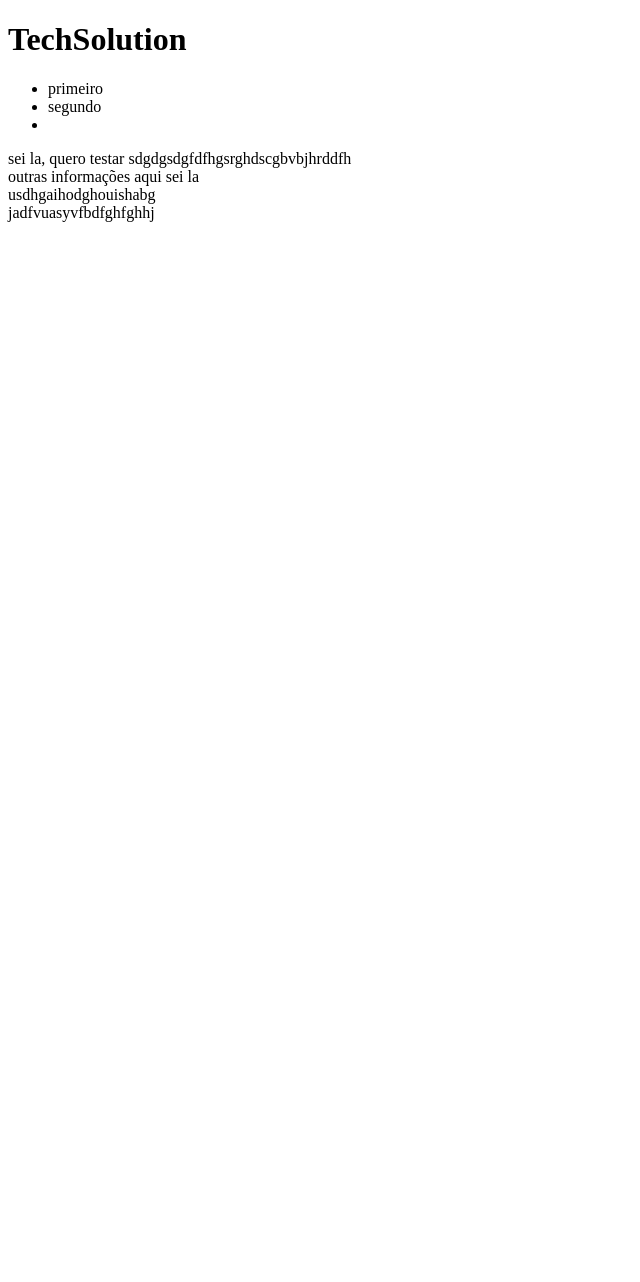
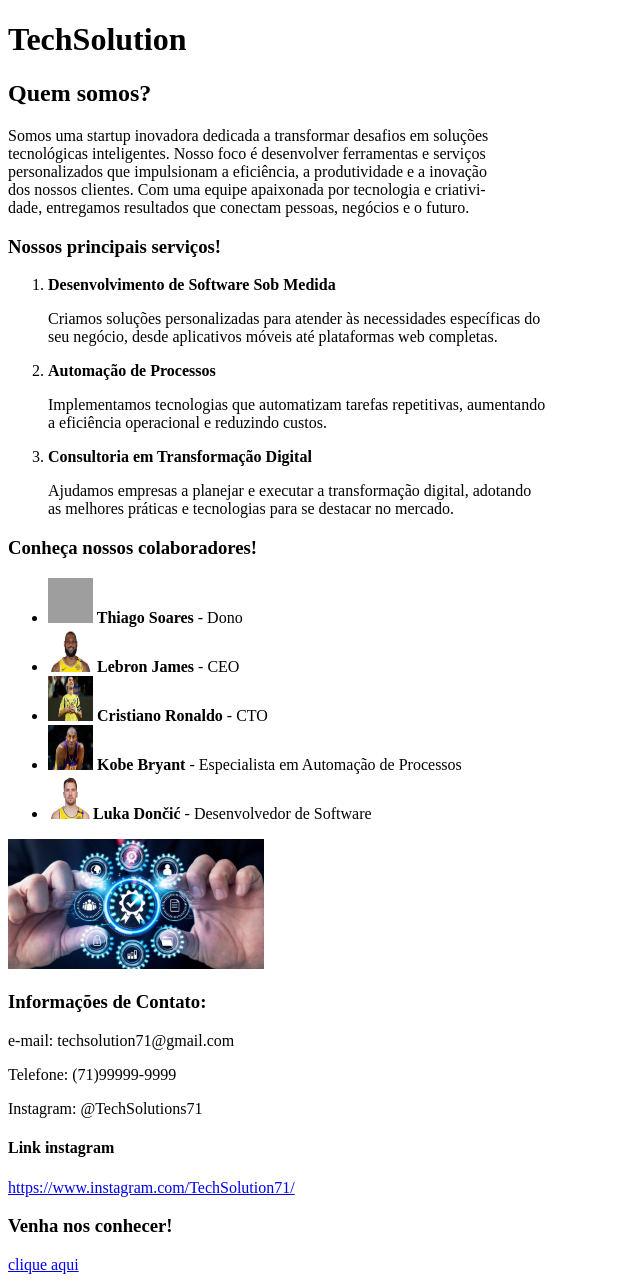
Before and after one commit to ThiagoOlSoa/aulasFrontEnd, a plain HTML site: page index.html in a window 1280 px wide. Shown: the whole page, without its empty margins (0-640 px from the left). Before the commit the page ends 800 px from the top, so only its background shows below. Drawn offline with Linux system fonts and the light colour scheme; grey boxes are pictures that could not be loaded; files whose address does not match are found by name.

Commit message:
techsolutions

```diff
--- a/index.html
+++ b/index.html
@@ -4,30 +4,39 @@
     <meta charset="UTF-8">
     <meta http-equiv="X-UA-Compatible" content="IE=edge">
     <meta name="viewport" content="width=device-width, initial-scale=1.0">
-    <title>Aula2</title>
+    <title>TechSolution</title>
 </head>
-<body>
-    <header>
-        <h1>TechSolution</h1>
-    </header>
-    <nav>
+    <body>
+        <header>
+            <h1>TechSolution</h1>
+        </header>
+        <h2>Quem somos?</h2>
+        <p>Somos uma startup inovadora dedicada a transformar desafios  em soluções <br>tecnológicas inteligentes. Nosso foco é desenvolver ferramentas e serviços <br>personalizados que impulsionam a eficiência, a produtividade e a inovação <br>dos nossos clientes. Com uma equipe apaixonada por tecnologia e criativi-<br>dade, entregamos resultados que conectam pessoas, negócios e o futuro.</p>
+        <h3>Nossos principais serviços!</h3>
+        <ol>
+            <li><b>Desenvolvimento de Software Sob Medida</b></li>
+                <p>Criamos soluções personalizadas para atender às necessidades específicas do <br>seu negócio, desde aplicativos móveis até plataformas web completas.</p>
+            <li><b>Automação de Processos</b></li>
+            <p>Implementamos tecnologias que automatizam tarefas repetitivas, aumentando<br>a eficiência operacional e reduzindo custos.</p>
+            <li><b>Consultoria em Transformação Digital</b></li>
+            <p>Ajudamos empresas a planejar e executar a transformação digital, adotando <br>as melhores práticas e tecnologias para se destacar no mercado.</p>
+        </ol>
+        <h3>Conheça nossos colaboradores!</h3>
         <ul>
-            <li>primeiro</li>
-            <li>segundo</li>
-            <li></li>
+            <li><b><img src="C:\Users\09861830596\Desktop\aulas frontend\aulasFrontEnd\IMG-20250420-WA0077.jpg" height="45" width="45" alt="Foto de Thiago"> Thiago Soares</b> - Dono</li>
+            <li><b><img src="C:\Users\09861830596\Desktop\aulas frontend\aulasFrontEnd\LBJ.jfif" height="45" width="45" alt="Foto de Lebron"> Lebron James</b> - CEO</li>
+            <li><b><img src="C:\Users\09861830596\Desktop\aulas frontend\aulasFrontEnd\CR7.webp" height="45" width="45" alt="Foto de Cristiano"> Cristiano Ronaldo</b> - CTO</li>
+            <li><b><img src="C:\Users\09861830596\Desktop\aulas frontend\aulasFrontEnd\Mamba.jpg" height="45" width="45" alt="Foto de Kobe"> Kobe Bryant</b> - Especialista em Automação de Processos</li>
+            <li><b><img src="C:\Users\09861830596\Desktop\aulas frontend\aulasFrontEnd\LukaDoncic.png" height="45" width="45" alt="Foto de Luka">Luka Dončić</b> - Desenvolvedor de Software</li>
         </ul>
-    </nav>
-    <section>
-        sei la, quero testar sdgdgsdgfdfhgsrghdscgbvbjhrddfh
-    </section>
-    <aside>
-        outras informações aqui sei la
-    </aside>
-    <article>
-        usdhgaihodghouishabg
-    </article>
-    <footer>
-        jadfvuasyvfbdfghfghhj
-    </footer>
-</body>
+        <img src="C:\Users\09861830596\Desktop\aulas frontend\aulasFrontEnd\tech.jpg" alt="Imagem tech" height="130" width="256">
+        <h3>Informações de Contato:</h3>
+        <p>e-mail: techsolution71@gmail.com</p>
+        <p>Telefone: (71)99999-9999</p>
+        <p>Instagram: @TechSolutions71</p>
+        <h4>Link instagram</h4>
+        <a href="https://www.instagram.com/TechSolution71/">https://www.instagram.com/TechSolution71/</a>
+        <h3>Venha nos conhecer!</h3>
+        <a href="https://maps.app.goo.gl/p4YbugDV2YTgmi7r5">clique aqui</a>
+    </body>
 </html>
```
Also changed, not shown: CR7.webp (added), LBJ.jfif (added), LukaDoncic.png (added), Mamba.jpg (added), tech.jpg (added), 1 other file.
